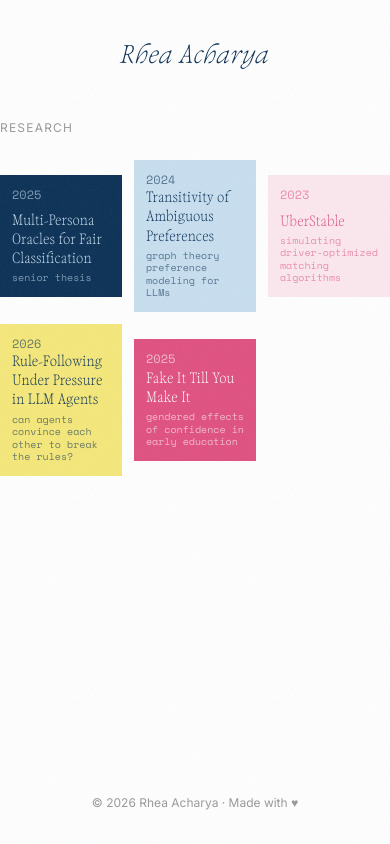
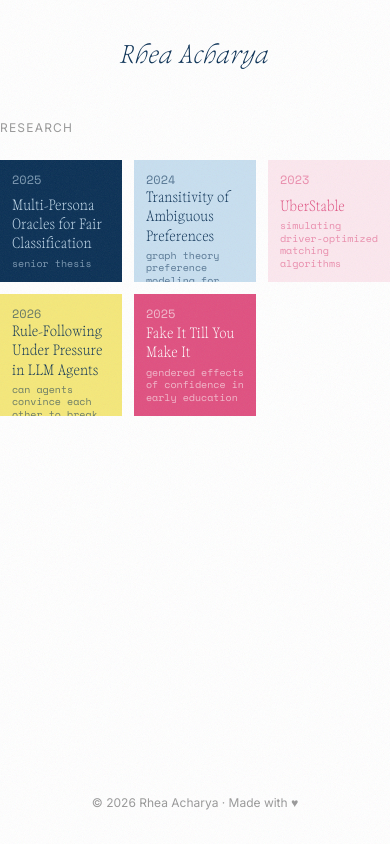
Before and after one commit to rheaacharya11/personal-website-26, a Next.js app: page /research in a window 390 px wide. Built offline with nearby package versions, Linux system fonts and the light colour scheme.

Commit message:
make better for phone alignment

```diff
--- a/app/layout.tsx
+++ b/app/layout.tsx
@@ -40,6 +40,7 @@ const sourceSerif = Source_Serif_4({
 export const metadata: Metadata = {
   title: "Rhea Acharya",
   description: "Personal portfolio of Rhea Acharya",
+  icons: { icon: "/favicon.png" },
 };
 
 export default function RootLayout({
--- a/components/ExpandingGrid.tsx
+++ b/components/ExpandingGrid.tsx
@@ -37,7 +37,7 @@ export default function ExpandingGrid({ items, title }: { items: GridItem[]; tit
     <div className="flex gap-10 items-start">
       {/* Grid — snaps to single column when panel is open, hidden on mobile when open */}
       <div
-        className={`flex-shrink-0 grid gap-3${isOpen ? " hidden md:grid" : ""}`}
+        className={`flex-shrink-0 grid gap-3 justify-items-center${isOpen ? " hidden md:grid" : ""}`}
         style={{
           gridTemplateColumns: isOpen ? "1fr" : "repeat(3, 1fr)",
           width: isOpen ? "150px" : "100%",
@@ -50,7 +50,7 @@ export default function ExpandingGrid({ items, title }: { items: GridItem[]; tit
           <button
             key={item.id}
             onClick={() => toggle(item.id)}
-            className="block text-left w-full cursor-pointer"
+            className="block text-left w-full cursor-pointer aspect-square overflow-hidden"
             style={{
               outline: openId === item.id ? "2px solid var(--foreground)" : "2px solid transparent",
               outlineOffset: "2px",
```
